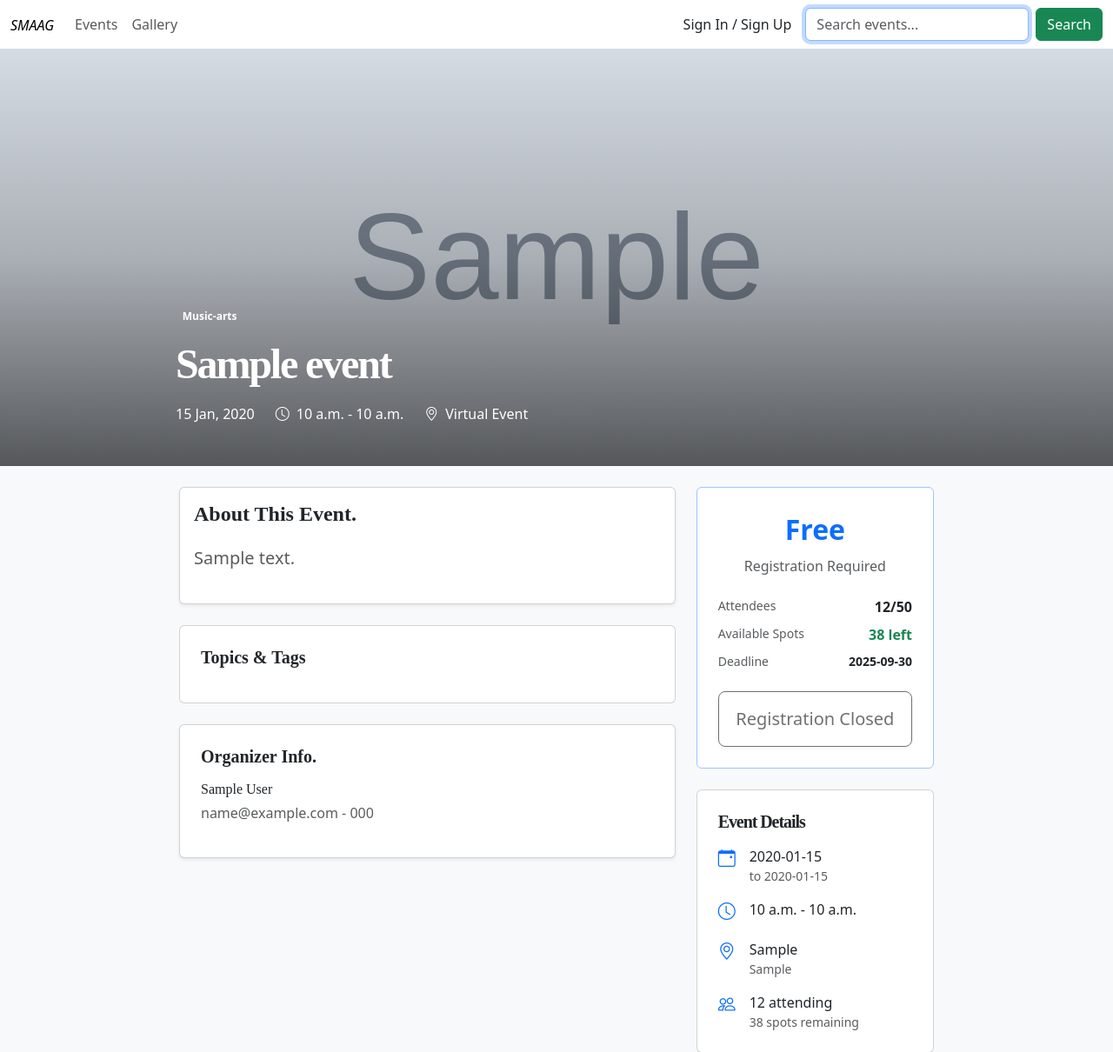
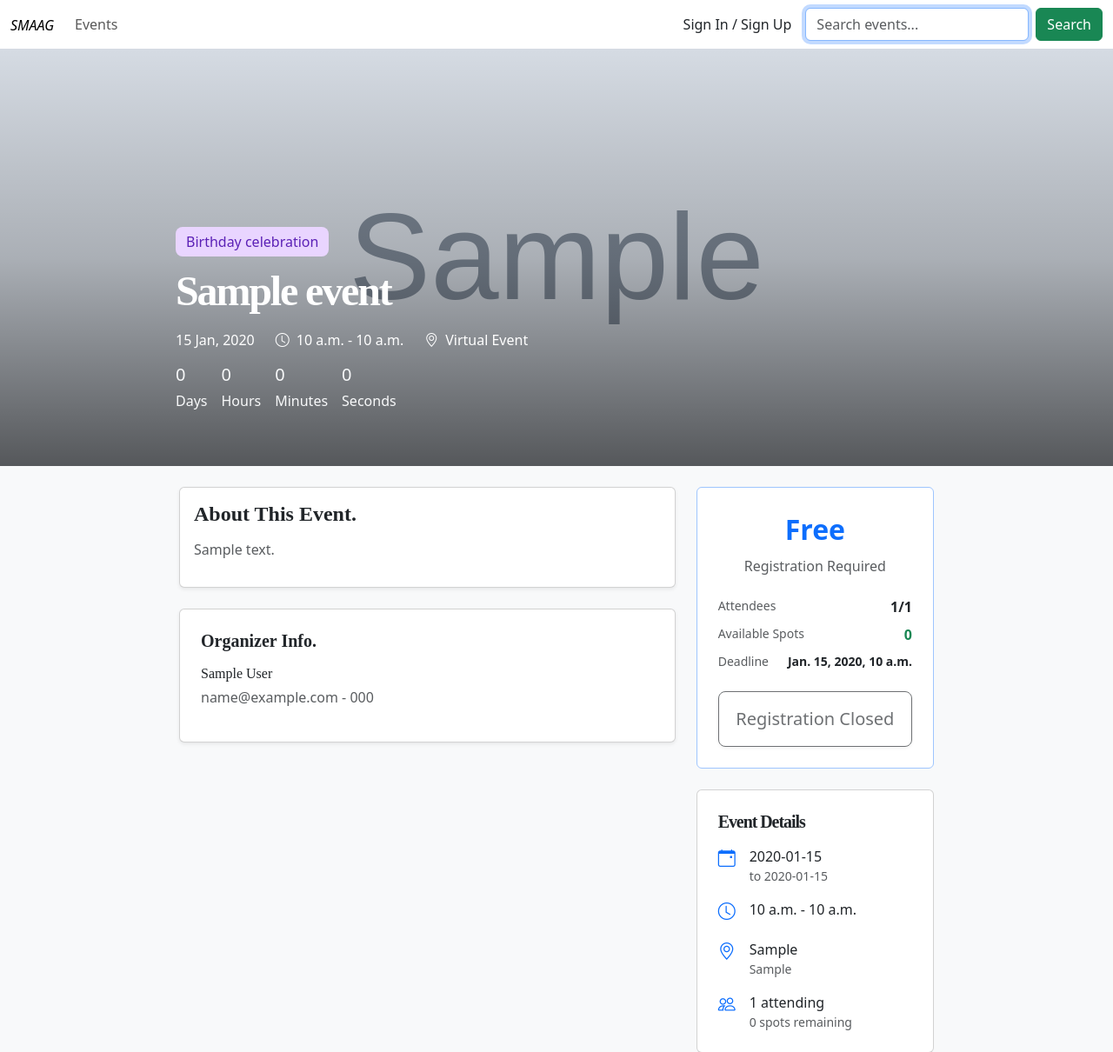
Before and after one commit to NgobeseA/event_project, a Django app: page /event-details/1/ in a window 1280 px wide. Shown: the top 1210 px of the page at 87% size. Run offline with Django 5.2, Linux system fonts and the light colour scheme; tables that the repository leaves empty hold one stand-in row (values such as "Sample post"); grey boxes marked "Sample" are stand-in pictures; some web fonts are replaced.

Commit message:
event details updates

```diff
--- a/event_app/forms.py
+++ b/event_app/forms.py
@@ -146,8 +146,8 @@ class EventForm(forms.ModelForm):
             "category": forms.Select(attrs={"class": "form-select"}),
             "status": forms.Select(attrs={"class": "form-select"}),
             "is_online": forms.CheckboxInput(attrs={"class": "form-check-input"}),
-            "max_attendees": forms.NumberInput(attrs={"type": "date", "class": "form-control"}),
-            "registration_deadline": forms.DateInput(attrs={"type": "date", "class": "form-control"}),
+            "max_attendees": forms.NumberInput(attrs={"type": "number", "class": "form-control"}),
+            "registration_deadline": forms.DateTimeInput(attrs={"type": "datetime-local", "class": "form-control"}),
 
         }
 
--- a/templates/admin/events.html
+++ b/templates/admin/events.html
@@ -79,7 +79,7 @@
                         </div>
                     </td>
                     <td>
-                        {% if event.category == 'music-arts' %}
+                        {% if event.category == 'birthday-celebration' %}
                             <span class="badge bg-purple" style="background-color: #6f42c1 !important;">Music & Arts</span>
                         {% elif event.category == 'business' %}
                             <span class="badge bg-primary">Business & Professional</span>
--- a/templates/event_details.html
+++ b/templates/event_details.html
@@ -18,10 +18,13 @@
         <div class="position-absolute top-0 start-0 w-100 h-100 background-overlay">
             <div class="position-absolute bottom-0 start-0 end-0 p-4 p-md-5">
                 <div class="container" style="max-width: 900px;">
-                    <span class="badge {{event.get_category_display_info.color}} mb-3">
-                        {{event.category.capitalize}}
-                    </span>
-                    <h2 class="text-white fw-bold display-5 mb-3">{{event.title}}</h2>
+                    {% with info=event.get_category_display_info %}
+                        <span style="background-color: {{ info.bg_color }}; color: {{ info.text_color }}; padding: 6px 12px; border-radius: 8px;">
+                            {{ info.label.capitalize }}
+                        </span>
+                    {% endwith %}
+
+                    <h2 class="text-white fw-bold display-5 my-3">{{event.title}}</h2>
                     {% comment %} Event Meta data {% endcomment %}
                     <div class="d-flex flex-wrap gap-4 text-white">
                         <div class="d-flex">
@@ -47,6 +50,26 @@
                             {%endif%}
                         </div>
                     </div>
+                    <div class="text-light d-flex gap-3 mt-3">
+                        <div>
+                            <h5 id="days">0</h5>
+                            <p>Days</p>
+                        </div>
+                        <div>
+                            <h5 id="hours">0</h5>
+                            <p>Hours</p>
+                        </div>
+
+                        <div>
+                            <h5 id="minutes">0</h5>
+                            <p>Minutes</p>
+                        </div>
+
+                        <div>
+                            <h5 id="seconds">0</h5>
+                            <p>Seconds</p>
+                        </div>
+                    </div>
                 </div>
             </div>
         </div>
@@ -59,10 +82,10 @@
                 <div class="card shadow-sm">
                     <div class="card-body">
                         <h6 class="fs-4 fw-bold mb-3 text-dark">About This Event.</h6>
-                        <p class="text-muted fs-5 lh-lg"> {{event.description}}</p>
+                        <p class="text-muted"> {{event.description}}</p>
                     </div>
                 </div>
-                {% comment %} Tags {% endcomment %}
+                <!-- {% comment %} Tags {% endcomment %}
                 <div class="card shadow-m mt-4">
                     <div class="card-body p-4">
                         <h6 class="fs-5 fw-semibold mb-3 text-dark">Topics & Tags</h6>
@@ -72,7 +95,7 @@
                             {% endfor %}
                         </div>
                     </div>
-                </div>
+                </div> -->
 
                 <!-- Organizer -->
                 <div class="card shadow-sm mt-4">
@@ -107,15 +130,15 @@
                             <div class="mb-4">
                                 <div class="d-flex justify-content-between mb-2">
                                     <span class="small text-muted">Attendees</span>
-                                    <span class="fw-semibold">12/50</span>
+                                    <span class="fw-semibold">{{ total_registered }}/{{ event.max_attendees }}</span>
                                 </div>
                                 <div class="d-flex justify-content-between mb-2">
                                     <span class="small text-muted">Available Spots</span>
-                                    <span class="fw-semibold text-success">38 left</span>
+                                    <span class="fw-semibold text-success">{{spots_left}}</span>
                                 </div>
                                 <div class="d-flex justify-content-between">
                                     <span class="small text-muted">Deadline</span>
-                                    <span class="fw-semibold small">2025-09-30</span>
+                                    <span class="fw-semibold small">{{ event.registration_deadline }}</span>
                                 </div>
                             </div>
 
@@ -130,10 +153,21 @@
                                 <p class="small text-muted">Check your email for event details</p>
                             </div>
 
-                            <!-- Example: Not registered -->
-                            <button class="btn btn-lg w-100 gradient-btn py-3 shadow-sm" disabled>
-                                Registration Closed
-                            </button>
+
+                            {% if can_register %}
+                                <button
+                                    type="button"
+                                    data-bs-toggle="modal"
+                                    data-bs-target="#RegisterModal"
+                                    class="w-100 btn btn-primary"
+                                >
+                                    Register
+                                </button>
+                            {% else %}
+                                <button class="btn btn-lg w-100 gradient-btn py-3 shadow-sm" disabled>
+                                    Registration Closed
+                                </button>
+                            {% endif %}
                         </div>
                     </div>
 
@@ -168,8 +202,8 @@
                             <div class="d-flex align-items-start gap-3">
                                 <i class="bi bi-people text-primary fs-5"></i>
                                 <div>
-                                    <div class="fw-medium">12 attending</div>
-                                    <div class="small text-muted">38 spots remaining</div>
+                                    <div class="fw-medium">{{total_registered}} attending</div>
+                                    <div class="small text-muted">{{ spots_left }} spots remaining</div>
                                 </div>
                             </div>
                         </div>
@@ -263,63 +297,6 @@
                                     <h5 class="modal-title fw-semibold" id="RegisterModalLabel">
                                         Register for {{ event.title }}
                                     </h5>
-
-                                    <!-- Upcoming Events
-            <div class="col-lg-6">
-                <div class="chart-card">
-                    <h5 class="mb-3">
-                        <i class="bi bi-calendar-plus me-2"></i>
-                        Upcoming Events
-                    </h5>
-                    <div class="upcoming-event">
-                        <div class="d-flex justify-content-between align-items-start mb-2">
-                            <h6 class="mb-0">Tech Conference 2024</h6>
-                            <span class="event-date">Sep 15</span>
-                        </div>
-                        <div class="text-muted small mb-1">by Sarah Johnson</div>
-                        <div class="d-flex justify-content-between text-sm">
-                            <span><i class="bi bi-people me-1"></i>250 registered</span>
-                            <span><i class="bi bi-geo-alt me-1"></i>Convention Center</span>
-                        </div>
-                    </div>
-
-                    <div class="upcoming-event">
-                        <div class="d-flex justify-content-between align-items-start mb-2">
-                            <h6 class="mb-0">Marketing Workshop</h6>
-                            <span class="event-date">Sep 18</span>
-                        </div>
-                        <div class="text-muted small mb-1">by Mike Chen</div>
-                        <div class="d-flex justify-content-between text-sm">
-                            <span><i class="bi bi-people me-1"></i>85 registered</span>
-                            <span><i class="bi bi-geo-alt me-1"></i>Online</span>
-                        </div>
-                    </div>
-
-                    <div class="upcoming-event">
-                        <div class="d-flex justify-content-between align-items-start mb-2">
-                            <h6 class="mb-0">Startup Networking</h6>
-                            <span class="event-date">Sep 20</span>
-                        </div>
-                        <div class="text-muted small mb-1">by Alex Rodriguez</div>
-                        <div class="d-flex justify-content-between text-sm">
-                            <span><i class="bi bi-people me-1"></i>120 registered</span>
-                            <span><i class="bi bi-geo-alt me-1"></i>Business Hub</span>
-                        </div>
-                    </div>
-
-                    <div class="upcoming-event">
-                        <div class="d-flex justify-content-between align-items-start mb-2">
-                            <h6 class="mb-0">Design Thinking Summit</h6>
-                            <span class="event-date">Sep 25</span>
-                        </div>
-                        <div class="text-muted small mb-1">by Emma Wilson</div>
-                        <div class="d-flex justify-content-between text-sm">
-                            <span><i class="bi bi-people me-1"></i>180 registered</span>
-                            <span><i class="bi bi-geo-alt me-1"></i>Creative Space</span>
-                        </div>
-                    </div>
-                </div>
-            </div> -->
                                     <button type="button" class="btn-close btn-close-white" data-bs-dismiss="modal"
                                         aria-label="Close"></button>
                                 </div>
--- a/templates/home.html
+++ b/templates/home.html
@@ -70,7 +70,7 @@
     <!-- filter end form -->
 
     <!-- list of events -->
-    <div class="row">
+    <div class="row d-flex justify-content-center">
             <!-- Django Template Loop - Replace with actual Django template syntax -->
             {% for event in events %}
             <div class="col-12 col-sm-6 col-md-4 col-lg-3">
@@ -101,7 +101,7 @@
                     <!-- Event Content -->
                     <div class="event-content">
                         <!-- Event Title -->
-                        <h3 class="event-title">{{ event.title }}</h3>
+                        <h3 class="event-title"> <a href="{% url 'event_details' event.pk %}"> {{event.title }}</a></h3>
 
                         <!-- Event Organizer -->
                         <div class="event-organizer">
--- a/templates/partials/navbar.html
+++ b/templates/partials/navbar.html
@@ -23,9 +23,7 @@
           <a class="nav-link" href="{% url 'organizer_overview' %}">Overview</a>
         </li>
         {%endif%}
-        <li class="nav-item">
-          <a class="nav-link" href="">Gallery</a>
-        </li>
+
       </ul>
       <div class="ms-auto d-flex gap-3 align-items-center">
 
```
Also changed, not shown: event_app/event_views.py (+24 -4 lines), event_app/models.py (+67 -13 lines), templates/upcoming_events.html (+11 -1 lines), event_app/migrations/0016_alter_event_category.py (added).
